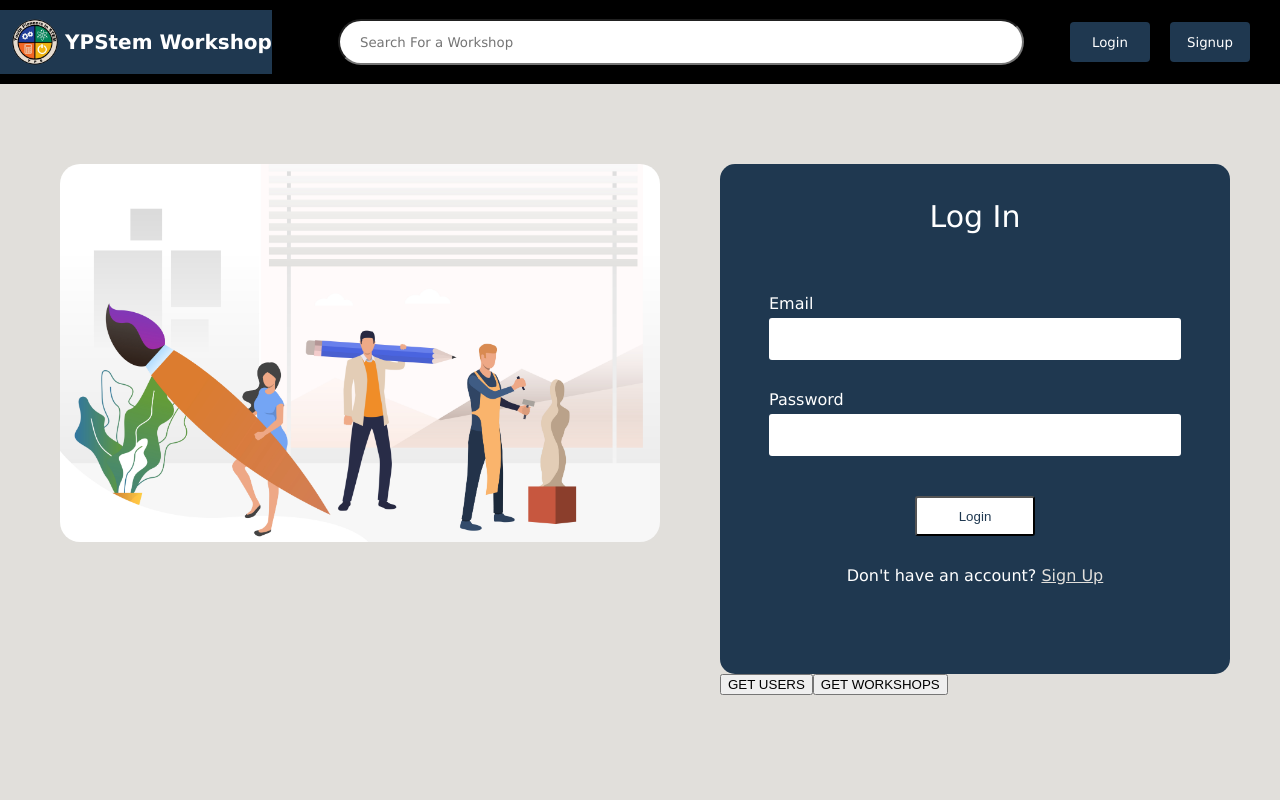
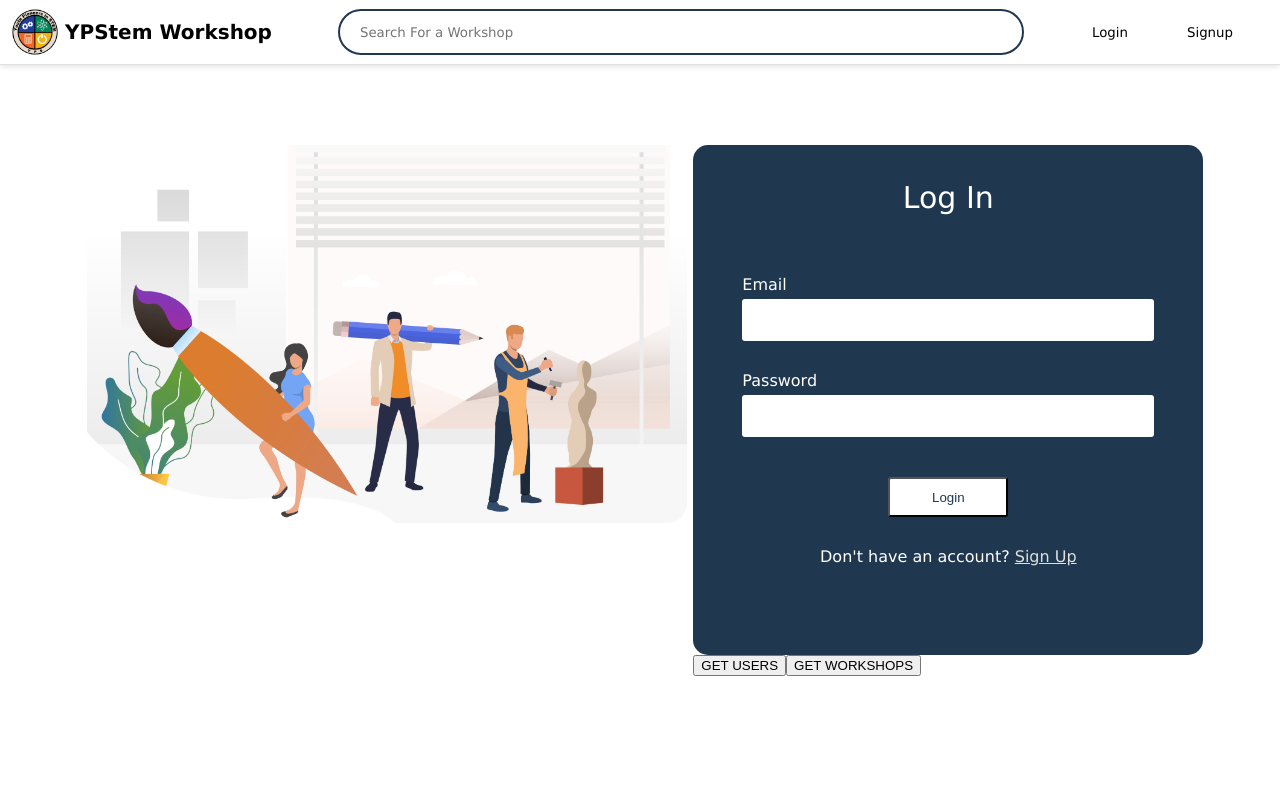
Before and after one commit to lidn0405/workshop, a React (Vite) app in the folder frontend/: page /login in a window 1280 px wide. Shown: the top 800 px of the page. Built offline with nearby package versions, Linux system fonts and the light colour scheme.

Commit message:
Style changes and added to home

```diff
--- a/frontend/src/components/header/header.css
+++ b/frontend/src/components/header/header.css
@@ -2,18 +2,21 @@
     display: flex;
     align-items: center;
     gap: 1rem;
-    background-color: black;
-    padding-top: 10px;
-    padding-bottom: 10px;
+    background-color: white;
+    color: white;
+    border-bottom: 1px solid #e0e0e0; /* A light grey solid border */
+    box-shadow: 0 2px 5px rgba(0, 0, 0, 0.1); /* A subtle bottom shadow */
 }
 
 .logo {
     display: flex;
-    margin-left: 10px;
+    padding-left: 10px;
+    background-color: white;
+    outline: none;
 }
 
 a {
-    background-color: black;
+    background-color: white;
     text-decoration: none;
 }
 
@@ -24,7 +27,7 @@ a {
 }
 
 #logoName {
-    color: white;
+    color: black;
     align-self: center;
     font-size: 20px;
     font-weight: bold;
@@ -35,6 +38,9 @@ a {
     font-family: Verdana, Geneva, Tahoma, sans-serif;
     width: 600px;
     height: 40px;
+    border: 1;
+    border-color: #1f3850;
+    border-style: solid;
     border-radius: 25px;
     padding-left: 20px;
     flex: 1;
@@ -52,19 +58,20 @@ a {
 
 .headerButton {
     margin-top: 0px;
-    background-color: #1f3850;
-    color: white;
+    background-color: white;
+    color: black;
     font-family: Verdana, Geneva, Tahoma, sans-serif;
     width: 80px;
     height: 40px;
-    border-radius: 4px;
-    border-width: 0;
     margin-right: 20px;
+    border-style: solid;
+    border-color: white;
+    border-radius: 5px;
 }
 
 .headerButton:hover {
-    background-color: #223f5a;
-    color: white;
+    color: #1f3850;
+    border-color: #1f3850;
     cursor: pointer;
     transition: .2s;
 }
--- a/frontend/src/pages/Home/HomePage.tsx
+++ b/frontend/src/pages/Home/HomePage.tsx
@@ -4,7 +4,14 @@ import "./home.css"
 export default function HomePage() {
     return (
         <div className="homePage">
+            <div className="homeSection" style={{backgroundColor: "#1f3850", flex: "row"}}>
+                <h1 className="welcomeSection">Deep dive into courses with our workshop!</h1>
+                <div style={{maxWidth: "100px", width: "100%", height: "400px"}}>
+                    <img src="LoginPicture.jpg" alt="Image unavailable" style={{width: "100%", borderRadius: "20px"}}/>
+                </div>
+            </div>
             <div className="homeSection">
+                <h1>Check Out These Amazing Workshops!</h1>
                 <CardSection/>
             </div>
         </div>
--- a/frontend/src/pages/Home/highlighted_workshops/card.css
+++ b/frontend/src/pages/Home/highlighted_workshops/card.css
@@ -2,6 +2,8 @@
 .cardSection {
     display: flex;
     flex-direction: row;
+    justify-content: space-between;
+    width: 300px;
 }
 
 /* Card */
@@ -10,7 +12,9 @@
     flex-direction: column;
     height: 100px;
     background-color: white;
-    margin-left: 10px;
+    cursor: pointer;
+    border: none;
+    border-radius: 4px;
  }
 
  .cardTitle {
--- a/frontend/src/pages/Home/highlighted_workshops/workshopCard.tsx
+++ b/frontend/src/pages/Home/highlighted_workshops/workshopCard.tsx
@@ -14,11 +14,11 @@ interface WorkshopCardProps {
 function WorkshopCard(props: WorkshopCardProps) {
 
     return (
-        <div className="workshopCard">
+        <button className="workshopCard">
             <h1 className="cardTitle">{props.workshop.name}</h1>
             <h3 className="cardSubject">{props.workshop.subject}</h3>
             <p className="cardDesc">{props.workshop.description}</p>
-        </div>
+        </button>
     )
 }
 
--- a/frontend/src/pages/Home/home.css
+++ b/frontend/src/pages/Home/home.css
@@ -7,6 +7,11 @@
 /* Div Class for each section */
 .homeSection {
     display: flex;
-    justify-content: center;
+    flex-direction: column;
     align-items: center;
+    height: 300px;
 }
+
+.welcomeSection {
+    color: white;
+}
--- a/frontend/src/pages/Login/login.css
+++ b/frontend/src/pages/Login/login.css
@@ -2,5 +2,5 @@
     display: flex;
     flex-direction: row;
     justify-content: space-evenly;
-    margin-top: 80px;
+    padding: 80px;
 }
--- a/frontend/src/stylesheets/index.css
+++ b/frontend/src/stylesheets/index.css
@@ -1,5 +1,5 @@
 :root {
-  background-color: #e1dfdb;
+  background-color: white;
 }
 
 body {
```
